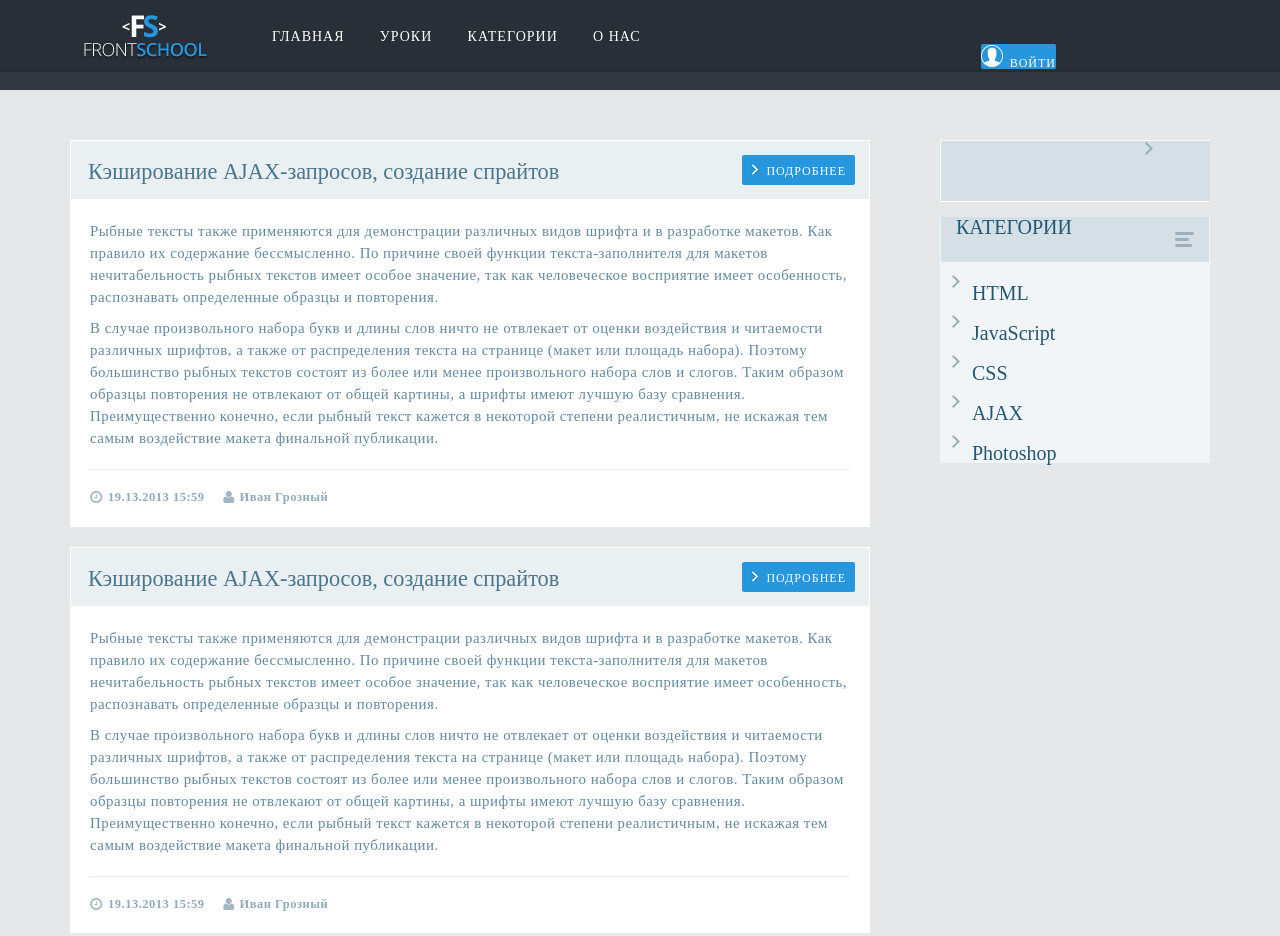
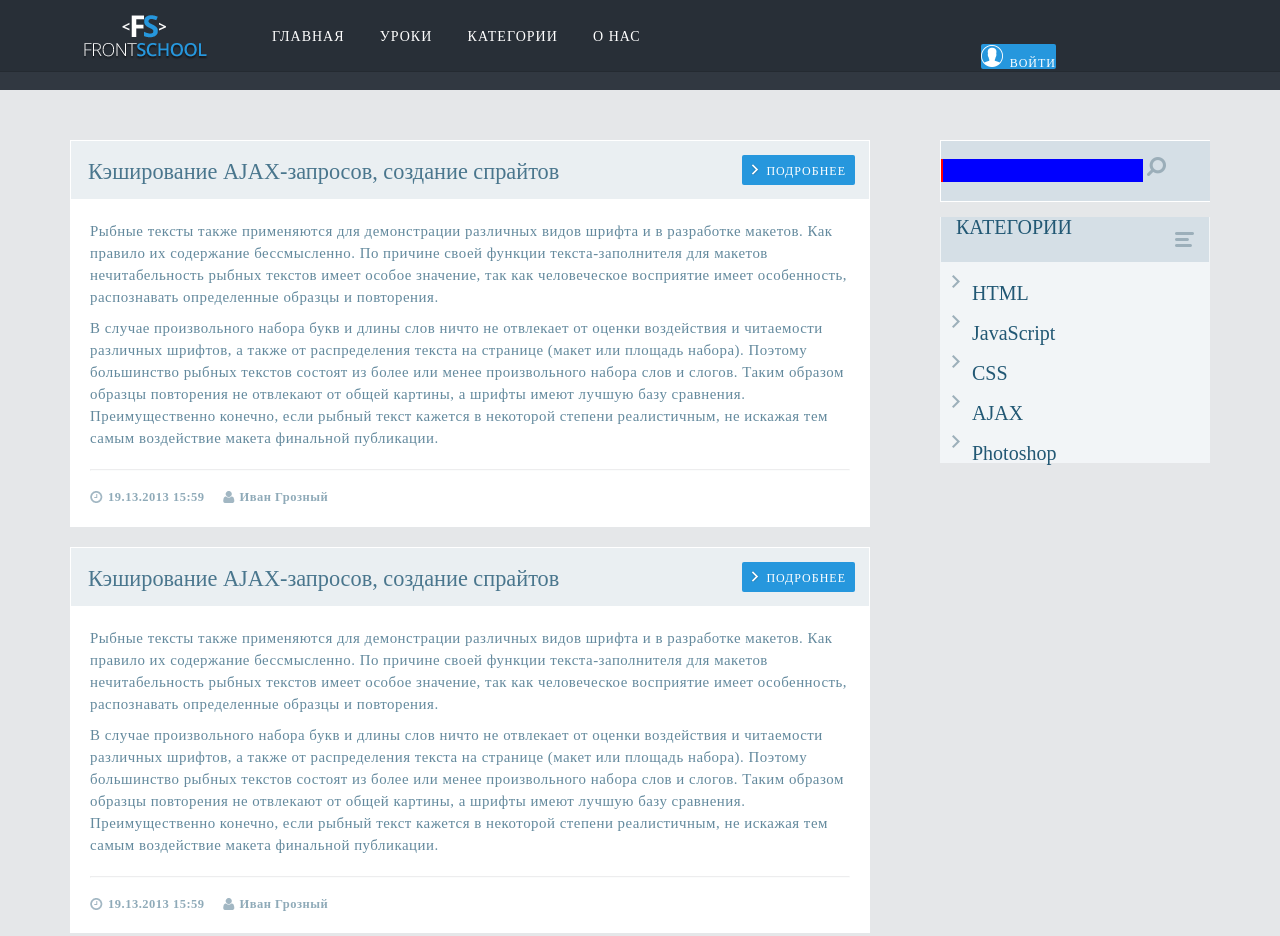
Before and after one commit to Gravituss/BionicHomework3, a plain HTML site: page index.htm in a window 1280 px wide. Shown: the top 936 px of the page. Drawn offline with Linux system fonts and the light colour scheme.

Commit message:
btw search commit 01

```diff
--- a/css/style.css
+++ b/css/style.css
@@ -249,6 +249,14 @@ hr.one-line {
 
 }
 
+.search-text-box input[type="text"] {
+	background-color: blue;
+	border-left: 2px solid red;
+	height: 23px;
+	margin-top: 18px;
+	margin-bottom: 18px;
+}
+
 .search-text-box {
 	margin-bottom: 20px;
 
--- a/index.htm
+++ b/index.htm
@@ -157,7 +157,7 @@
 			<div class="search-container">
 				<div class="search-text-box">
 					<input type="text" name="txt-search" class="txt-search">
-					<label for="txt-search" class"search-lbl"><a href="#"><img src="img/arrow2.png" alt="arrow2"></a></label>
+					<label for="txt-search" class"search-lbl"><a href="#"><img src="img/search-icon.png" alt="arrow2"></a></label>
 				</div>
 			</div>
 
```
